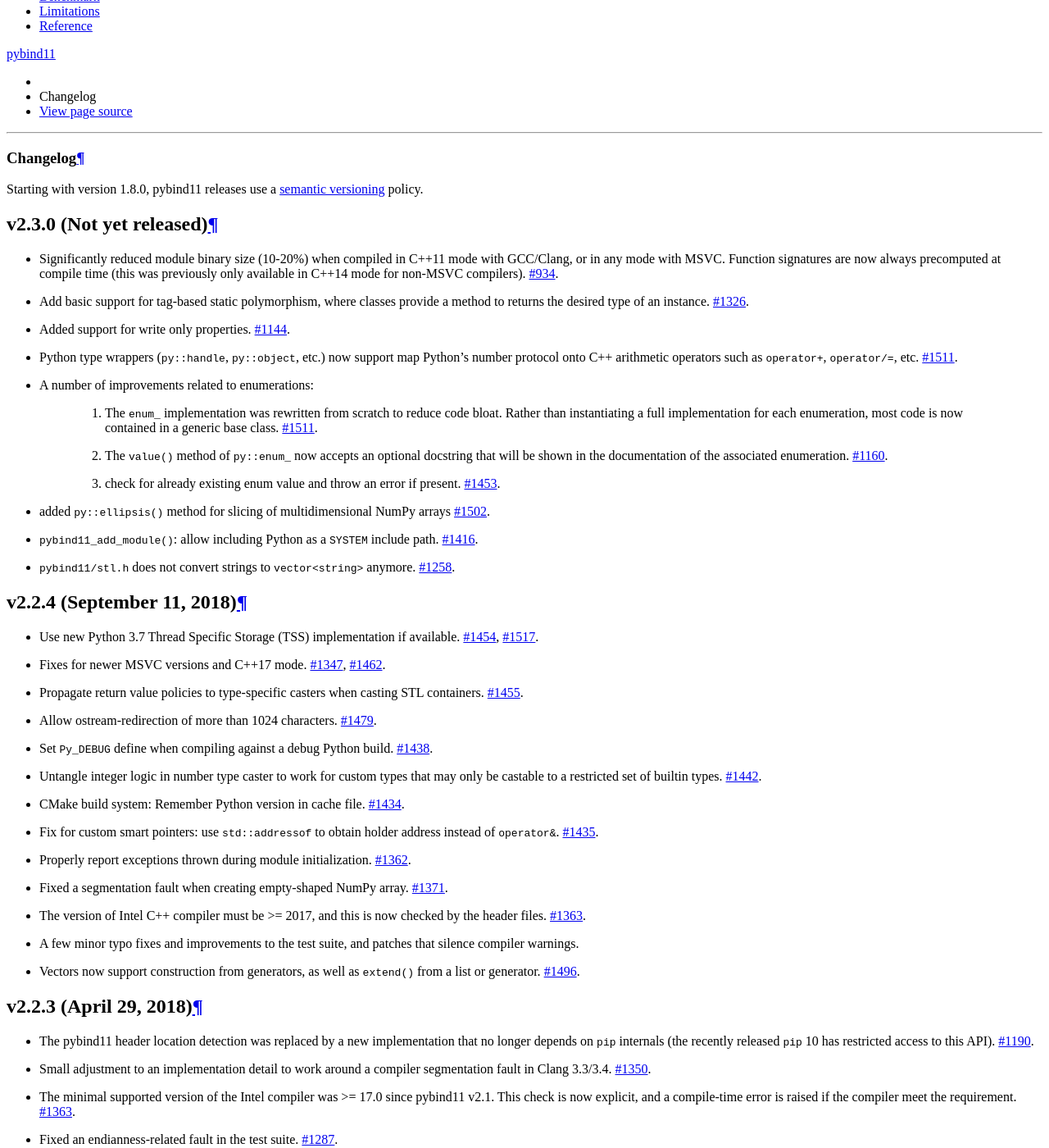
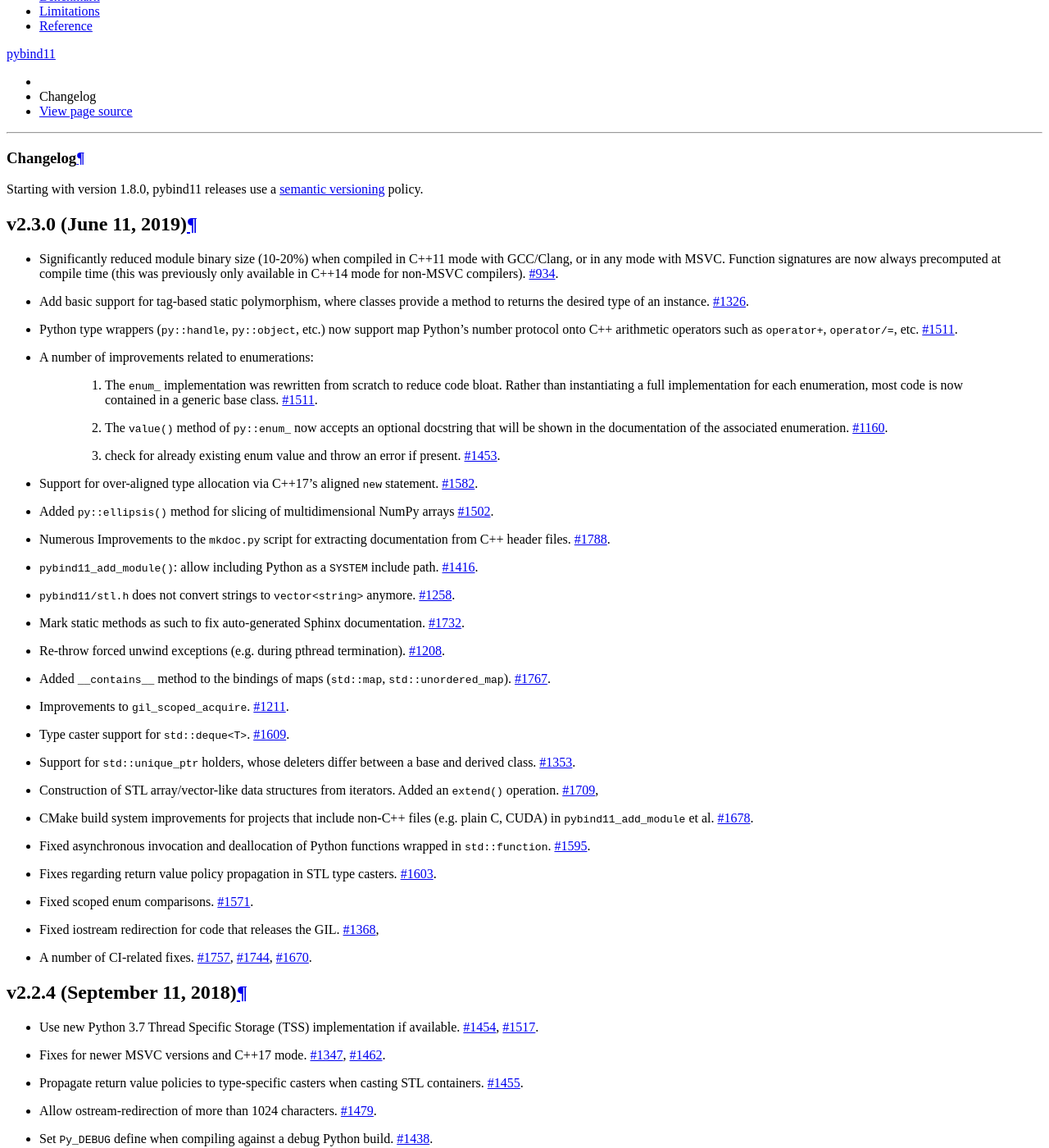
Before and after one commit to pybind/pybind11, a Sphinx documentation site: the page built from docs/changelog.rst, in a window 1280 px wide and 1400 px high, scrolled down 892 px. Shown: the whole window at 82% size. Built offline with Sphinx 7.4.7 and the Read the Docs theme 2.0.0, drawn with Linux system fonts in a browser that asks for light colours; some of the changed text lies outside the part shown.

Commit message:
updated changelog

```diff
--- a/docs/changelog.rst
+++ b/docs/changelog.rst
@@ -6,7 +6,7 @@
 Starting with version 1.8.0, pybind11 releases use a `semantic versioning
 <http://semver.org>`_ policy.
 
-v2.3.0 (Not yet released)
+v2.3.0 (June 11, 2019)
 -----------------------------------------------------
 
 * Significantly reduced module binary size (10-20%) when compiled in C++11 mode
@@ -18,9 +18,6 @@
 * Add basic support for tag-based static polymorphism, where classes
   provide a method to returns the desired type of an instance.
   `#1326 <https://github.com/pybind/pybind11/pull/1326>`_.
-
-* Added support for write only properties.
-  `#1144 <https://github.com/pybind/pybind11/pull/1144>`_.
 
 * Python type wrappers (``py::handle``, ``py::object``, etc.)
   now support map Python's number protocol onto C++ arithmetic
@@ -41,14 +38,67 @@
    3. check for already existing enum value and throw an error if present.
       `#1453 <https://github.com/pybind/pybind11/pull/1453>`_.
 
-* added ``py::ellipsis()`` method for slicing of multidimensional NumPy arrays
+* Support for over-aligned type allocation via C++17's aligned ``new``
+  statement. `#1582 <https://github.com/pybind/pybind11/pull/1582>`_.
+
+* Added ``py::ellipsis()`` method for slicing of multidimensional NumPy arrays
   `#1502 <https://github.com/pybind/pybind11/pull/1502>`_.
+
+* Numerous Improvements to the ``mkdoc.py`` script for extracting documentation
+  from C++ header files.
+  `#1788 <https://github.com/pybind/pybind11/pull/1788>`_.
 
 * ``pybind11_add_module()``: allow including Python as a ``SYSTEM`` include path.
   `#1416 <https://github.com/pybind/pybind11/pull/1416>`_.
 
 * ``pybind11/stl.h`` does not convert strings to ``vector<string>`` anymore.
   `#1258 <https://github.com/pybind/pybind11/issues/1258>`_.
+
+* Mark static methods as such to fix auto-generated Sphinx documentation.
+  `#1732 <https://github.com/pybind/pybind11/pull/1732>`_.
+
+* Re-throw forced unwind exceptions (e.g. during pthread termination).
+  `#1208 <https://github.com/pybind/pybind11/pull/1208>`_.
+
+* Added ``__contains__`` method to the bindings of maps (``std::map``,
+  ``std::unordered_map``).
+  `#1767 <https://github.com/pybind/pybind11/pull/1767>`_.
+
+* Improvements to ``gil_scoped_acquire``.
+  `#1211 <https://github.com/pybind/pybind11/pull/1211>`_.
+
+* Type caster support for ``std::deque<T>``.
+  `#1609 <https://github.com/pybind/pybind11/pull/1609>`_.
+
+* Support for ``std::unique_ptr`` holders, whose deleters differ between a base and derived
+  class. `#1353 <https://github.com/pybind/pybind11/pull/1353>`_.
+
+* Construction of STL array/vector-like data structures from
+  iterators. Added an ``extend()`` operation.
+  `#1709 <https://github.com/pybind/pybind11/pull/1709>`_,
+
+* CMake build system improvements for projects that include non-C++
+  files (e.g. plain C, CUDA) in ``pybind11_add_module`` et al.
+  `#1678 <https://github.com/pybind/pybind11/pull/1678>`_.
+
+* Fixed asynchronous invocation and deallocation of Python functions
+  wrapped in ``std::function``.
+  `#1595 <https://github.com/pybind/pybind11/pull/1595>`_.
+
+* Fixes regarding return value policy propagation in STL type casters.
+  `#1603 <https://github.com/pybind/pybind11/pull/1603>`_.
+
+* Fixed scoped enum comparisons.
+  `#1571 <https://github.com/pybind/pybind11/pull/1571>`_.
+
+* Fixed iostream redirection for code that releases the GIL.
+  `#1368 <https://github.com/pybind/pybind11/pull/1368>`_,
+
+* A number of CI-related fixes.
+  `#1757 <https://github.com/pybind/pybind11/pull/1757>`_,
+  `#1744 <https://github.com/pybind/pybind11/pull/1744>`_,
+  `#1670 <https://github.com/pybind/pybind11/pull/1670>`_.
+
 
 v2.2.4 (September 11, 2018)
 -----------------------------------------------------
@@ -407,6 +457,9 @@
 
 * Fixed overriding static properties in derived classes.
   `#784 <https://github.com/pybind/pybind11/pull/784>`_.
+
+* Added support for write only properties.
+  `#1144 <https://github.com/pybind/pybind11/pull/1144>`_.
 
 * Improved deduction of member functions of a derived class when its bases
   aren't registered with pybind11.
```
